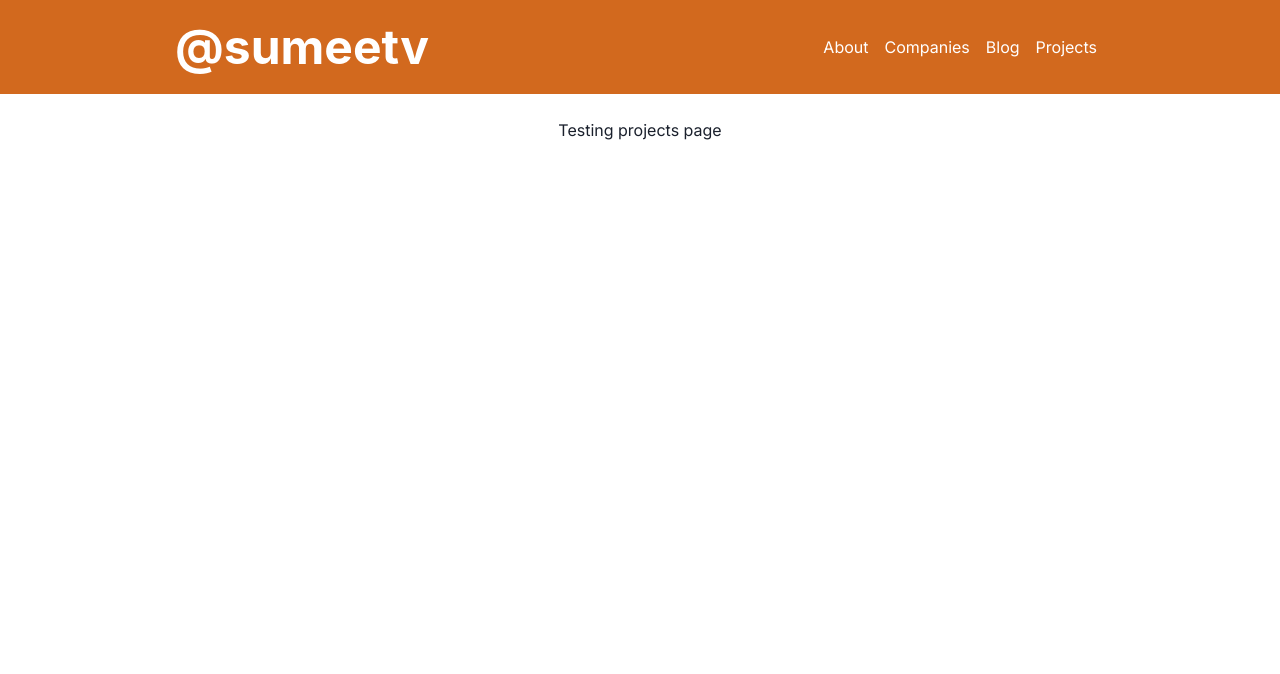
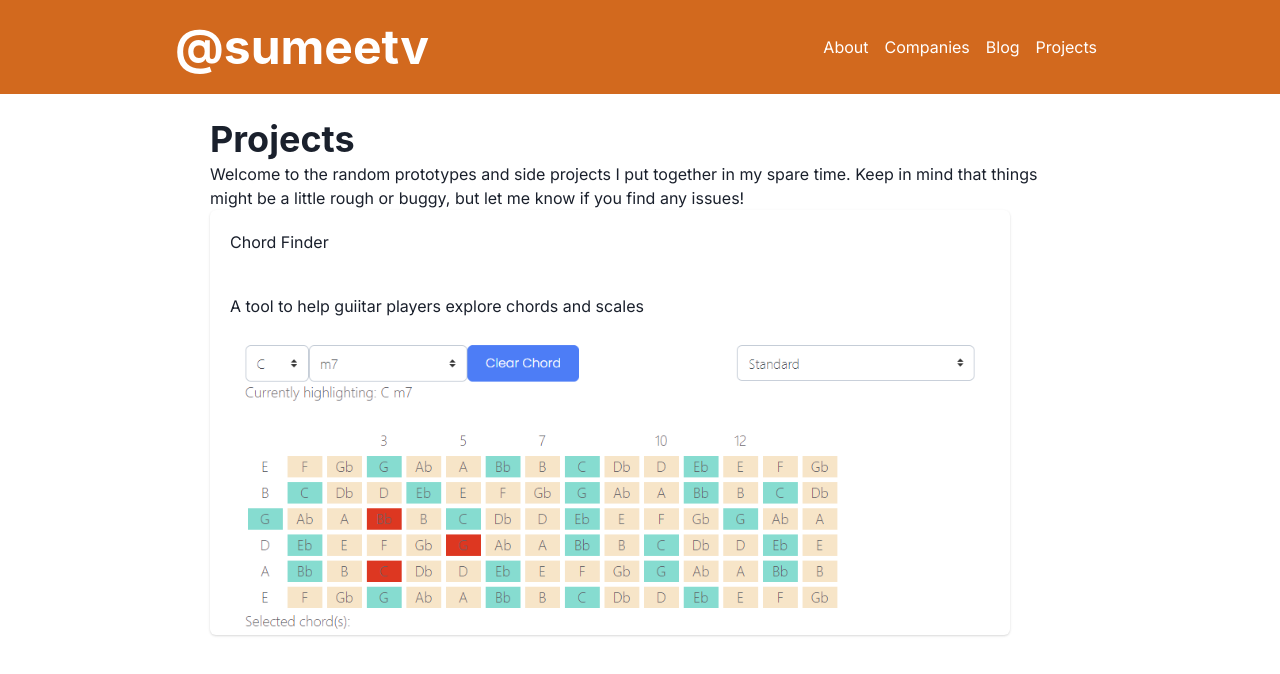
Before and after one commit to sumeetv/chord-finder, a Next.js app: page /projects in a window 1280 px wide. Shown: the top 674 px of the page. Built offline with nearby package versions, Linux system fonts and the light colour scheme.

Commit message:
Add project preview for chord finder

```diff
--- a/src/app/projects/page.tsx
+++ b/src/app/projects/page.tsx
@@ -1,7 +1,27 @@
 'use client'
+
+import { Card, CardBody, CardHeader, Heading, Image, Link, Text } from "@chakra-ui/react"
 
 export default function Page() {
     return (
-        <h1>Testing projects page</h1>
+        <div>
+            <Heading>Projects</Heading>
+            <Text>
+                Welcome to the random prototypes and side projects I put together in my spare time. Keep in mind that things might be a little rough or buggy, but let me know if you find any issues!
+            </Text>
+            <Link>
+                <Card style={{ maxWidth: `800px` }}>
+                    <CardHeader>
+                        <Text>Chord Finder</Text>
+                    </CardHeader>
+                    <CardBody>
+                        <Text>
+                            A tool to help guiitar players explore chords and scales
+                        </Text>
+                    </CardBody>
+                    <Image src={'/chord_selector_preview.png'} style={{ paddingLeft: `1.875rem`, paddingRight: `1.875rem` }} />
+                </Card>
+            </Link>
+        </div>
     )
 }
```
Also changed, not shown: public/chord_selector_preview.png (added).
